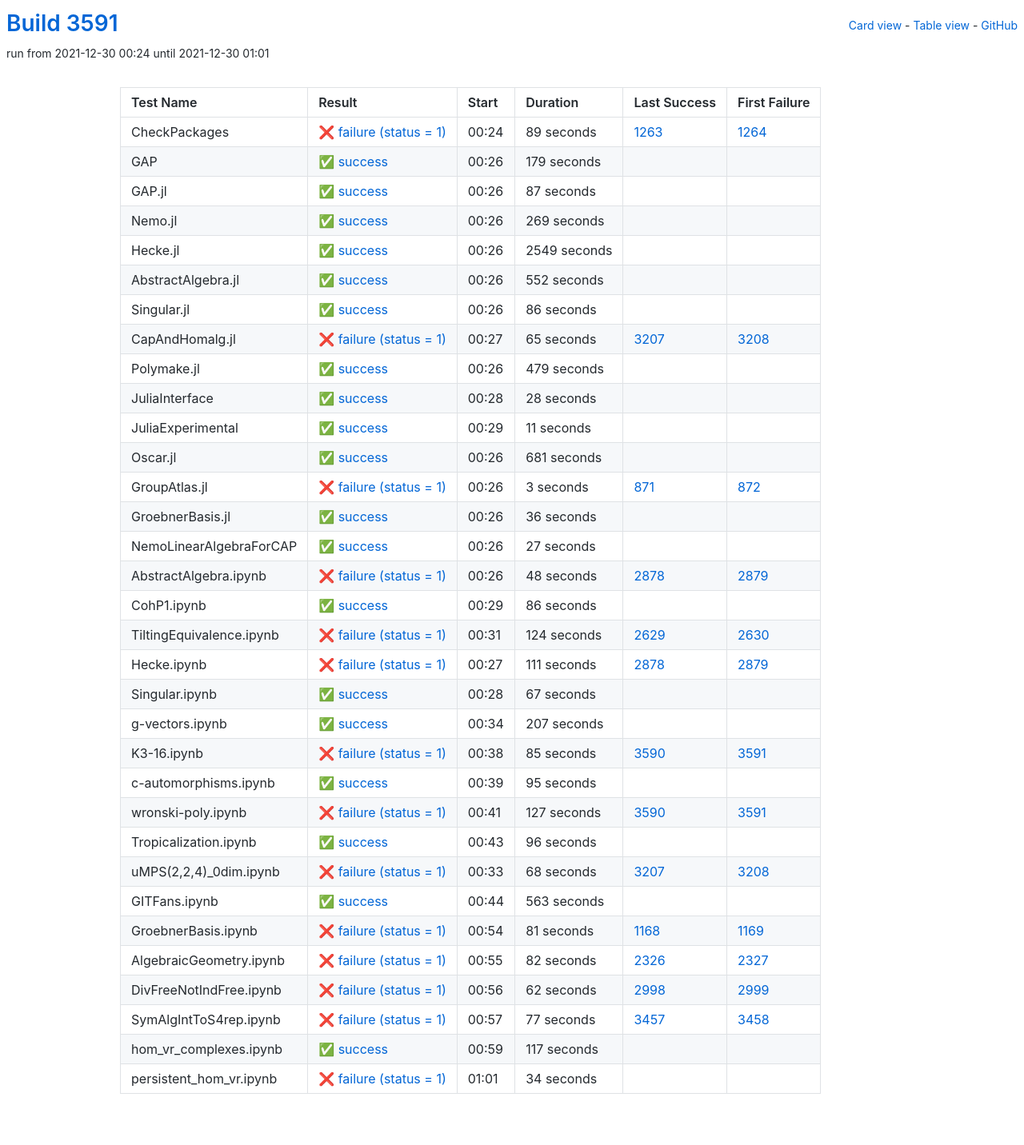
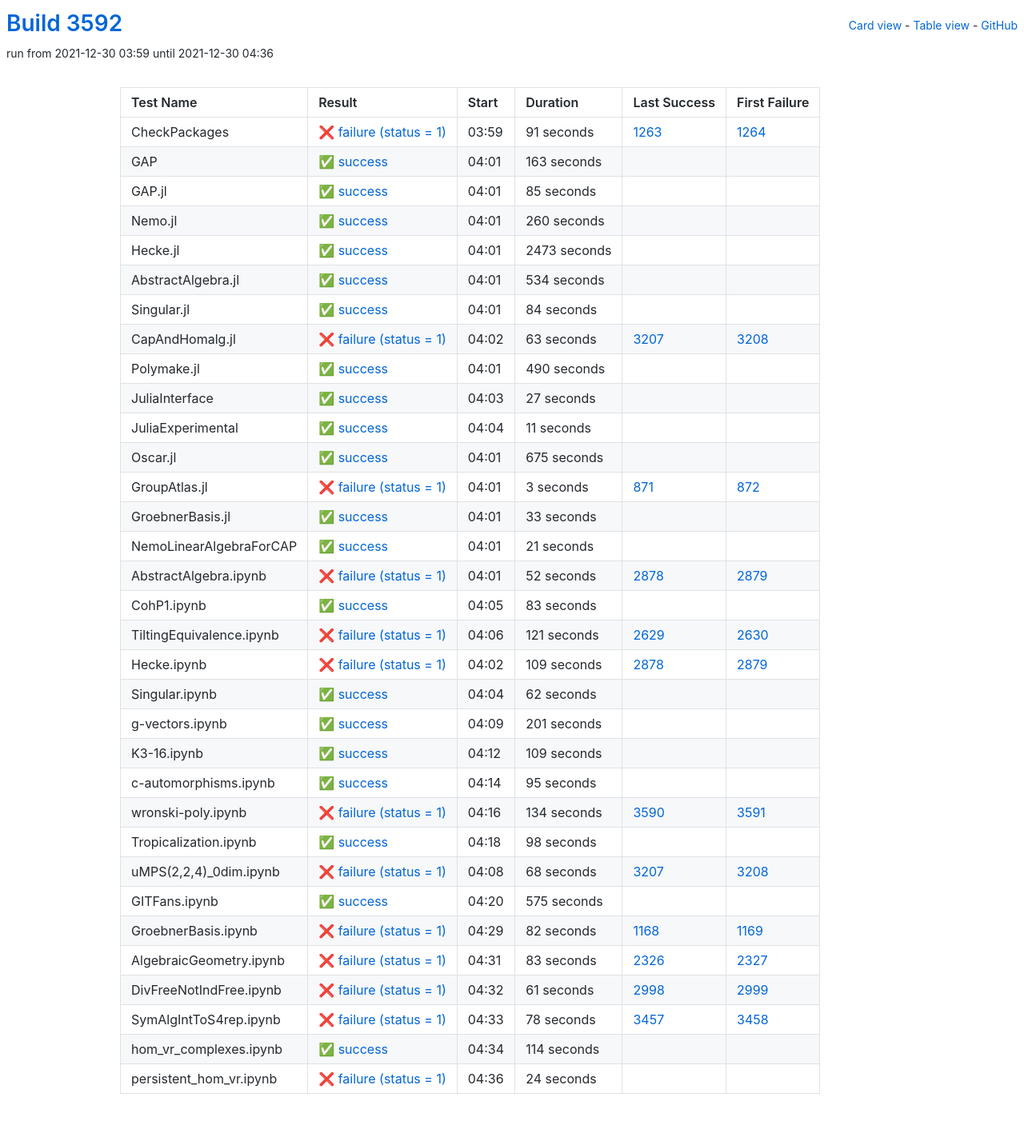
Before and after one commit to oscar-system/oscar-ci-status-stable, a Jekyll site: the page built from table.html, in a window 1280 px wide. Shown: the whole page at 80% size. Built offline with Jekyll 4.4.1, drawn with Linux system fonts in a browser that asks for light colours.

Commit message:
Build #3592

```diff
--- a/_data/ci.yml
+++ b/_data/ci.yml
@@ -1,6 +1,6 @@
 ---
-build: 3591
-build_url: https://oscarci.mathematik.uni-kl.de/job/oscar-stable/3591/
+build: 3592
+build_url: https://oscarci.mathematik.uni-kl.de/job/oscar-stable/3592/
 job: oscar-stable
 organization: oscar-system
 repo: oscar-ci-status-stable
@@ -8,128 +8,128 @@ repourl: https://github.com/oscar-system/oscar-ci-status-stable
 tests:
 - name: CheckPackages
   id: checkpackages
-  log: https://oscarci.mathematik.uni-kl.de/job/oscar-stable/3591/artifact/logs/build-3591/CheckPackages.log
-  start: 2021-12-30 00:24
+  log: https://oscarci.mathematik.uni-kl.de/job/oscar-stable/3592/artifact/logs/build-3592/CheckPackages.log
+  start: 2021-12-30 03:59
   success: false
   exitcode: 1
   status: failure
-  duration: 89
+  duration: 91
   last_success: 1263
   last_success_url: https://oscarci.mathematik.uni-kl.de/job/oscar-stable/1263/
   first_failure: 1264
   first_failure_url: https://oscarci.mathematik.uni-kl.de/job/oscar-stable/1264/
 - name: GAP
   id: gap
-  log: https://oscarci.mathematik.uni-kl.de/job/oscar-stable/3591/artifact/logs/build-3591/GAP.log
-  start: 2021-12-30 00:26
+  log: https://oscarci.mathematik.uni-kl.de/job/oscar-stable/3592/artifact/logs/build-3592/GAP.log
+  start: 2021-12-30 04:01
   success: true
   exitcode: 0
   status: success
-  duration: 179
+  duration: 163
   last_success: false
   last_success_url:
   first_failure: false
   first_failure_url:
 - name: GAP.jl
   id: gap-jl
-  log: https://oscarci.mathematik.uni-kl.de/job/oscar-stable/3591/artifact/logs/build-3591/GAP.jl.log
-  start: 2021-12-30 00:26
+  log: https://oscarci.mathematik.uni-kl.de/job/oscar-stable/3592/artifact/logs/build-3592/GAP.jl.log
+  start: 2021-12-30 04:01
   success: true
   exitcode: 0
   status: success
-  duration: 87
+  duration: 85
   last_success: false
   last_success_url:
   first_failure: false
   first_failure_url:
 - name: Nemo.jl
   id: nemo-jl
-  log: https://oscarci.mathematik.uni-kl.de/job/oscar-stable/3591/artifact/logs/build-3591/Nemo.jl.log
-  start: 2021-12-30 00:26
+  log: https://oscarci.mathematik.uni-kl.de/job/oscar-stable/3592/artifact/logs/build-3592/Nemo.jl.log
+  start: 2021-12-30 04:01
   success: true
   exitcode: 0
   status: success
-  duration: 269
+  duration: 260
   last_success: false
   last_success_url:
   first_failure: false
   first_failure_url:
 - name: Hecke.jl
   id: hecke-jl
-  log: https://oscarci.mathematik.uni-kl.de/job/oscar-stable/3591/artifact/logs/build-3591/Hecke.jl.log
-  start: 2021-12-30 00:26
+  log: https://oscarci.mathematik.uni-kl.de/job/oscar-stable/3592/artifact/logs/build-3592/Hecke.jl.log
+  start: 2021-12-30 04:01
   success: true
   exitcode: 0
   status: success
-  duration: 2549
+  duration: 2473
   last_success: false
   last_success_url:
   first_failure: false
   first_failure_url:
 - name: AbstractAlgebra.jl
   id: abstractalgebra-jl
-  log: https://oscarci.mathematik.uni-kl.de/job/oscar-stable/3591/artifact/logs/build-3591/AbstractAlgebra.jl.log
-  start: 2021-12-30 00:26
+  log: https://oscarci.mathematik.uni-kl.de/job/oscar-stable/3592/artifact/logs/build-3592/AbstractAlgebra.jl.log
+  start: 2021-12-30 04:01
   success: true
   exitcode: 0
   status: success
-  duration: 552
+  duration: 534
   last_success: false
   last_success_url:
   first_failure: false
   first_failure_url:
 - name: Singular.jl
   id: singular-jl
-  log: https://oscarci.mathematik.uni-kl.de/job/oscar-stable/3591/artifact/logs/build-3591/Singular.jl.log
-  start: 2021-12-30 00:26
+  log: https://oscarci.mathematik.uni-kl.de/job/oscar-stable/3592/artifact/logs/build-3592/Singular.jl.log
+  start: 2021-12-30 04:01
   success: true
   exitcode: 0
   status: success
-  duration: 86
+  duration: 84
   last_success: false
   last_success_url:
   first_failure: false
   first_failure_url:
 - name: CapAndHomalg.jl
   id: capandhomalg-jl
-  log: https://oscarci.mathematik.uni-kl.de/job/oscar-stable/3591/artifact/logs/build-3591/CapAndHomalg.jl.log
-  start: 2021-12-30 00:27
+  log: https://oscarci.mathematik.uni-kl.de/job/oscar-stable/3592/artifact/logs/build-3592/CapAndHomalg.jl.log
+  start: 2021-12-30 04:02
   success: false
   exitcode: 1
   status: failure
-  duration: 65
+  duration: 63
   last_success: 3207
   last_success_url: https://oscarci.mathematik.uni-kl.de/job/oscar-stable/3207/
   first_failure: 3208
   first_failure_url: https://oscarci.mathematik.uni-kl.de/job/oscar-stable/3208/
 - name: Polymake.jl
   id: polymake-jl
-  log: https://oscarci.mathematik.uni-kl.de/job/oscar-stable/3591/artifact/logs/build-3591/Polymake.jl.log
-  start: 2021-12-30 00:26
+  log: https://oscarci.mathematik.uni-kl.de/job/oscar-stable/3592/artifact/logs/build-3592/Polymake.jl.log
+  start: 2021-12-30 04:01
   success: true
   exitcode: 0
   status: success
-  duration: 479
+  duration: 490
   last_success: false
   last_success_url:
   first_failure: false
   first_failure_url:
 - name: JuliaInterface
   id: juliainterface
-  log: https://oscarci.mathematik.uni-kl.de/job/oscar-stable/3591/artifact/logs/build-3591/JuliaInterface.log
-  start: 2021-12-30 00:28
+  log: https://oscarci.mathematik.uni-kl.de/job/oscar-stable/3592/artifact/logs/build-3592/JuliaInterface.log
+  start: 2021-12-30 04:03
   success: true
   exitcode: 0
   status: success
-  duration: 28
+  duration: 27
   last_success: false
   last_success_url:
   first_failure: false
   first_failure_url:
 - name: JuliaExperimental
   id: juliaexperimental
-  log: https://oscarci.mathematik.uni-kl.de/job/oscar-stable/3591/artifact/logs/build-3591/JuliaExperimental.log
-  start: 2021-12-30 00:29
+  log: https://oscarci.mathematik.uni-kl.de/job/oscar-stable/3592/artifact/logs/build-3592/JuliaExperimental.log
+  start: 2021-12-30 04:04
   success: true
   exitcode: 0
   status: success
@@ -140,20 +140,20 @@ tests:
   first_failure_url:
 - name: Oscar.jl
   id: oscar-jl
-  log: https://oscarci.mathematik.uni-kl.de/job/oscar-stable/3591/artifact/logs/build-3591/Oscar.jl.log
-  start: 2021-12-30 00:26
+  log: https://oscarci.mathematik.uni-kl.de/job/oscar-stable/3592/artifact/logs/build-3592/Oscar.jl.log
+  start: 2021-12-30 04:01
   success: true
   exitcode: 0
   status: success
-  duration: 681
+  duration: 675
   last_success: false
   last_success_url:
   first_failure: false
   first_failure_url:
 - name: GroupAtlas.jl
   id: groupatlas-jl
-  log: https://oscarci.mathematik.uni-kl.de/job/oscar-stable/3591/artifact/logs/build-3591/GroupAtlas.jl.log
-  start: 2021-12-30 00:26
+  log: https://oscarci.mathematik.uni-kl.de/job/oscar-stable/3592/artifact/logs/build-3592/GroupAtlas.jl.log
+  start: 2021-12-30 04:01
   success: false
   exitcode: 1
   status: failure
@@ -164,116 +164,116 @@ tests:
   first_failure_url: https://oscarci.mathematik.uni-kl.de/job/oscar-stable/872/
 - name: GroebnerBasis.jl
   id: groebnerbasis-jl
-  log: https://oscarci.mathematik.uni-kl.de/job/oscar-stable/3591/artifact/logs/build-3591/GroebnerBasis.jl.log
-  start: 2021-12-30 00:26
+  log: https://oscarci.mathematik.uni-kl.de/job/oscar-stable/3592/artifact/logs/build-3592/GroebnerBasis.jl.log
+  start: 2021-12-30 04:01
   success: true
   exitcode: 0
   status: success
-  duration: 36
+  duration: 33
   last_success: false
   last_success_url:
   first_failure: false
   first_failure_url:
 - name: NemoLinearAlgebraForCAP
   id: nemolinearalgebraforcap
-  log: https://oscarci.mathematik.uni-kl.de/job/oscar-stable/3591/artifact/logs/build-3591/NemoLinearAlgebraForCAP.log
-  start: 2021-12-30 00:26
+  log: https://oscarci.mathematik.uni-kl.de/job/oscar-stable/3592/artifact/logs/build-3592/NemoLinearAlgebraForCAP.log
+  start: 2021-12-30 04:01
   success: true
   exitcode: 0
   status: success
-  duration: 27
+  duration: 21
   last_success: false
   last_success_url:
   first_failure: false
   first_failure_url:
 - name: AbstractAlgebra.ipynb
   id: abstractalgebra-ipynb
-  log: https://oscarci.mathematik.uni-kl.de/job/oscar-stable/3591/artifact/logs/build-3591/AbstractAlgebra.ipynb.log
-  start: 2021-12-30 00:26
+  log: https://oscarci.mathematik.uni-kl.de/job/oscar-stable/3592/artifact/logs/build-3592/AbstractAlgebra.ipynb.log
+  start: 2021-12-30 04:01
   success: false
   exitcode: 1
   status: failure
-  duration: 48
+  duration: 52
   last_success: 2878
   last_success_url: https://oscarci.mathematik.uni-kl.de/job/oscar-stable/2878/
   first_failure: 2879
   first_failure_url: https://oscarci.mathematik.uni-kl.de/job/oscar-stable/2879/
 - name: CohP1.ipynb
   id: cohp1-ipynb
-  log: https://oscarci.mathematik.uni-kl.de/job/oscar-stable/3591/artifact/logs/build-3591/CohP1.ipynb.log
-  start: 2021-12-30 00:29
+  log: https://oscarci.mathematik.uni-kl.de/job/oscar-stable/3592/artifact/logs/build-3592/CohP1.ipynb.log
+  start: 2021-12-30 04:05
   success: true
   exitcode: 0
   status: success
-  duration: 86
+  duration: 83
   last_success: false
   last_success_url:
   first_failure: false
   first_failure_url:
 - name: TiltingEquivalence.ipynb
   id: tiltingequivalence-ipynb
-  log: https://oscarci.mathematik.uni-kl.de/job/oscar-stable/3591/artifact/logs/build-3591/TiltingEquivalence.ipynb.log
-  start: 2021-12-30 00:31
+  log: https://oscarci.mathematik.uni-kl.de/job/oscar-stable/3592/artifact/logs/build-3592/TiltingEquivalence.ipynb.log
+  start: 2021-12-30 04:06
   success: false
   exitcode: 1
   status: failure
-  duration: 124
+  duration: 121
   last_success: 2629
   last_success_url: https://oscarci.mathematik.uni-kl.de/job/oscar-stable/2629/
   first_failure: 2630
   first_failure_url: https://oscarci.mathematik.uni-kl.de/job/oscar-stable/2630/
 - name: Hecke.ipynb
   id: hecke-ipynb
-  log: https://oscarci.mathematik.uni-kl.de/job/oscar-stable/3591/artifact/logs/build-3591/Hecke.ipynb.log
-  start: 2021-12-30 00:27
+  log: https://oscarci.mathematik.uni-kl.de/job/oscar-stable/3592/artifact/logs/build-3592/Hecke.ipynb.log
+  start: 2021-12-30 04:02
   success: false
   exitcode: 1
   status: failure
-  duration: 111
+  duration: 109
   last_success: 2878
   last_success_url: https://oscarci.mathematik.uni-kl.de/job/oscar-stable/2878/
   first_failure: 2879
   first_failure_url: https://oscarci.mathematik.uni-kl.de/job/oscar-stable/2879/
 - name: Singular.ipynb
   id: singular-ipynb
-  log: https://oscarci.mathematik.uni-kl.de/job/oscar-stable/3591/artifact/logs/build-3591/Singular.ipynb.log
-  start: 2021-12-30 00:28
+  log: https://oscarci.mathematik.uni-kl.de/job/oscar-stable/3592/artifact/logs/build-3592/Singular.ipynb.log
+  start: 2021-12-30 04:04
   success: true
   exitcode: 0
   status: success
-  duration: 67
+  duration: 62
   last_success: false
   last_success_url:
   first_failure: false
   first_failure_url:
 - name: g-vectors.ipynb
   id: g-vectors-ipynb
-  log: https://oscarci.mathematik.uni-kl.de/job/oscar-stable/3591/artifact/logs/build-3591/g-vectors.ipynb.log
-  start: 2021-12-30 00:34
+  log: https://oscarci.mathematik.uni-kl.de/job/oscar-stable/3592/artifact/logs/build-3592/g-vectors.ipynb.log
+  start: 2021-12-30 04:09
   success: true
   exitcode: 0
   status: success
-  duration: 207
+  duration: 201
   last_success: false
   last_success_url:
   first_failure: false
   first_failure_url:
 - name: K3-16.ipynb
   id: k3-16-ipynb
-  log: https://oscarci.mathematik.uni-kl.de/job/oscar-stable/3591/artifact/logs/build-3591/K3-16.ipynb.log
-  start: 2021-12-30 00:38
-  success: false
-  exitcode: 1
-  status: failure
-  duration: 85
-  last_success: 3590
-  last_success_url: https://oscarci.mathematik.uni-kl.de/job/oscar-stable/3590/
-  first_failure: 3591
-  first_failure_url: https://oscarci.mathematik.uni-kl.de/job/oscar-stable/3591/
+  log: https://oscarci.mathematik.uni-kl.de/job/oscar-stable/3592/artifact/logs/build-3592/K3-16.ipynb.log
+  start: 2021-12-30 04:12
+  success: true
+  exitcode: 0
+  status: success
+  duration: 109
+  last_success: false
+  last_success_url:
+  first_failure: false
+  first_failure_url:
 - name: c-automorphisms.ipynb
   id: c-automorphisms-ipynb
-  log: https://oscarci.mathematik.uni-kl.de/job/oscar-stable/3591/artifact/logs/build-3591/c-automorphisms.ipynb.log
-  start: 2021-12-30 00:39
+  log: https://oscarci.mathematik.uni-kl.de/job/oscar-stable/3592/artifact/logs/build-3592/c-automorphisms.ipynb.log
+  start: 2021-12-30 04:14
   success: true
   exitcode: 0
   status: success
@@ -284,32 +284,32 @@ tests:
   first_failure_url:
 - name: wronski-poly.ipynb
   id: wronski-poly-ipynb
-  log: https://oscarci.mathematik.uni-kl.de/job/oscar-stable/3591/artifact/logs/build-3591/wronski-poly.ipynb.log
-  start: 2021-12-30 00:41
+  log: https://oscarci.mathematik.uni-kl.de/job/oscar-stable/3592/artifact/logs/build-3592/wronski-poly.ipynb.log
+  start: 2021-12-30 04:16
   success: false
   exitcode: 1
   status: failure
-  duration: 127
+  duration: 134
   last_success: 3590
   last_success_url: https://oscarci.mathematik.uni-kl.de/job/oscar-stable/3590/
   first_failure: 3591
   first_failure_url: https://oscarci.mathematik.uni-kl.de/job/oscar-stable/3591/
 - name: Tropicalization.ipynb
   id: tropicalization-ipynb
-  log: https://oscarci.mathematik.uni-kl.de/job/oscar-stable/3591/artifact/logs/build-3591/Tropicalization.ipynb.log
-  start: 2021-12-30 00:43
+  log: https://oscarci.mathematik.uni-kl.de/job/oscar-stable/3592/artifact/logs/build-3592/Tropicalization.ipynb.log
+  start: 2021-12-30 04:18
   success: true
   exitcode: 0
   status: success
-  duration: 96
+  duration: 98
   last_success: false
   last_success_url:
   first_failure: false
   first_failure_url:
 - name: uMPS(2,2,4)_0dim.ipynb
   id: umps-2-2-4-0dim-ipynb
-  log: https://oscarci.mathematik.uni-kl.de/job/oscar-stable/3591/artifact/logs/build-3591/uMPS-2-2-4-_0dim.ipynb.log
-  start: 2021-12-30 00:33
+  log: https://oscarci.mathematik.uni-kl.de/job/oscar-stable/3592/artifact/logs/build-3592/uMPS-2-2-4-_0dim.ipynb.log
+  start: 2021-12-30 04:08
   success: false
   exitcode: 1
   status: failure
@@ -320,84 +320,84 @@ tests:
   first_failure_url: https://oscarci.mathematik.uni-kl.de/job/oscar-stable/3208/
 - name: GITFans.ipynb
   id: gitfans-ipynb
-  log: https://oscarci.mathematik.uni-kl.de/job/oscar-stable/3591/artifact/logs/build-3591/GITFans.ipynb.log
-  start: 2021-12-30 00:44
+  log: https://oscarci.mathematik.uni-kl.de/job/oscar-stable/3592/artifact/logs/build-3592/GITFans.ipynb.log
+  start: 2021-12-30 04:20
   success: true
   exitcode: 0
   status: success
-  duration: 563
+  duration: 575
   last_success: false
   last_success_url:
   first_failure: false
   first_failure_url:
 - name: GroebnerBasis.ipynb
   id: groebnerbasis-ipynb
-  log: https://oscarci.mathematik.uni-kl.de/job/oscar-stable/3591/artifact/logs/build-3591/GroebnerBasis.ipynb.log
-  start: 2021-12-30 00:54
+  log: https://oscarci.mathematik.uni-kl.de/job/oscar-stable/3592/artifact/logs/build-3592/GroebnerBasis.ipynb.log
+  start: 2021-12-30 04:29
   success: false
   exitcode: 1
   status: failure
-  duration: 81
+  duration: 82
   last_success: 1168
   last_success_url: https://oscarci.mathematik.uni-kl.de/job/oscar-stable/1168/
   first_failure: 1169
   first_failure_url: https://oscarci.mathematik.uni-kl.de/job/oscar-stable/1169/
 - name: AlgebraicGeometry.ipynb
   id: algebraicgeometry-ipynb
-  log: https://oscarci.mathematik.uni-kl.de/job/oscar-stable/3591/artifact/logs/build-3591/AlgebraicGeometry.ipynb.log
-  start: 2021-12-30 00:55
+  log: https://oscarci.mathematik.uni-kl.de/job/oscar-stable/3592/artifact/logs/build-3592/AlgebraicGeometry.ipynb.log
+  start: 2021-12-30 04:31
   success: false
   exitcode: 1
   status: failure
-  duration: 82
+  duration: 83
   last_success: 2326
   last_success_url: https://oscarci.mathematik.uni-kl.de/job/oscar-stable/2326/
   first_failure: 2327
   first_failure_url: https://oscarci.mathematik.uni-kl.de/job/oscar-stable/2327/
 - name: DivFreeNotIndFree.ipynb
   id: divfreenotindfree-ipynb
-  log: https://oscarci.mathematik.uni-kl.de/job/oscar-stable/3591/artifact/logs/build-3591/DivFreeNotIndFree.ipynb.log
-  start: 2021-12-30 00:56
+  log: https://oscarci.mathematik.uni-kl.de/job/oscar-stable/3592/artifact/logs/build-3592/DivFreeNotIndFree.ipynb.log
+  start: 2021-12-30 04:32
   success: false
   exitcode: 1
   status: failure
-  duration: 62
+  duration: 61
   last_success: 2998
   last_success_url: https://oscarci.mathematik.uni-kl.de/job/oscar-stable/2998/
   first_failure: 2999
   first_failure_url: https://oscarci.mathematik.uni-kl.de/job/oscar-stable/2999/
 - name: SymAlgIntToS4rep.ipynb
   id: symalginttos4rep-ipynb
-  log: https://oscarci.mathematik.uni-kl.de/job/oscar-stable/3591/artifact/logs/build-3591/SymAlgIntToS4rep.ipynb.log
-  start: 2021-12-30 00:57
+  log: https://oscarci.mathematik.uni-kl.de/job/oscar-stable/3592/artifact/logs/build-3592/SymAlgIntToS4rep.ipynb.log
+  start: 2021-12-30 04:33
   success: false
   exitcode: 1
   status: failure
-  duration: 77
+  duration: 78
   last_success: 3457
   last_success_url: https://oscarci.mathematik.uni-kl.de/job/oscar-stable/3457/
   first_failure: 3458
   first_failure_url: https://oscarci.mathematik.uni-kl.de/job/oscar-stable/3458/
 - name: hom_vr_complexes.ipynb
   id: hom-vr-complexes-ipynb
-  log: https://oscarci.mathematik.uni-kl.de/job/oscar-stable/3591/artifact/logs/build-3591/hom_vr_complexes.ipynb.log
-  start: 2021-12-30 00:59
+  log: https://oscarci.mathematik.uni-kl.de/job/oscar-stable/3592/artifact/logs/build-3592/hom_vr_complexes.ipynb.log
+  start: 2021-12-30 04:34
   success: true
   exitcode: 0
   status: success
-  duration: 117
+  duration: 114
   last_success: false
   last_success_url:
   first_failure: false
   first_failure_url:
 - name: persistent_hom_vr.ipynb
   id: persistent-hom-vr-ipynb
-  log: https://oscarci.mathematik.uni-kl.de/job/oscar-stable/3591/artifact/logs/build-3591/persistent_hom_vr.ipynb.log
-  start: 2021-12-30 01:01
+  log: https://oscarci.mathematik.uni-kl.de/job/oscar-stable/3592/artifact/logs/build-3592/persistent_hom_vr.ipynb.log
+  start: 2021-12-30 04:36
   success: false
   exitcode: 1
   status: failure
-  duration: 34
+  duration: 24
   last_success: false
   last_success_url:
   first_failure: false
```
Also changed, not shown: README.md.
